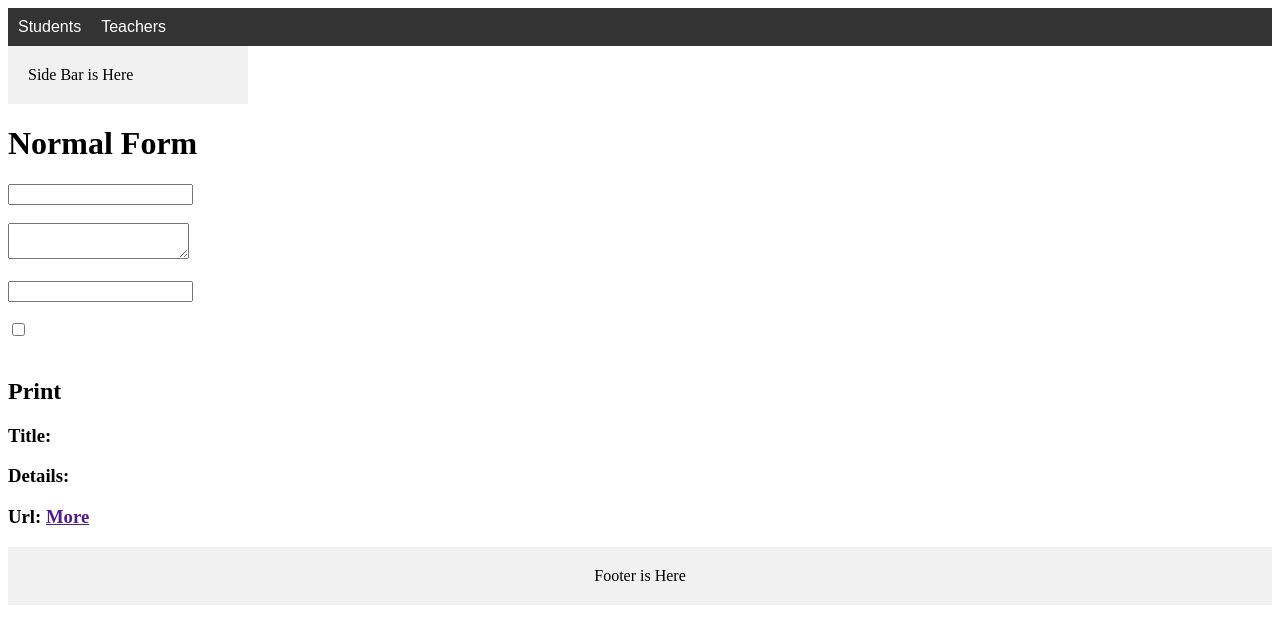
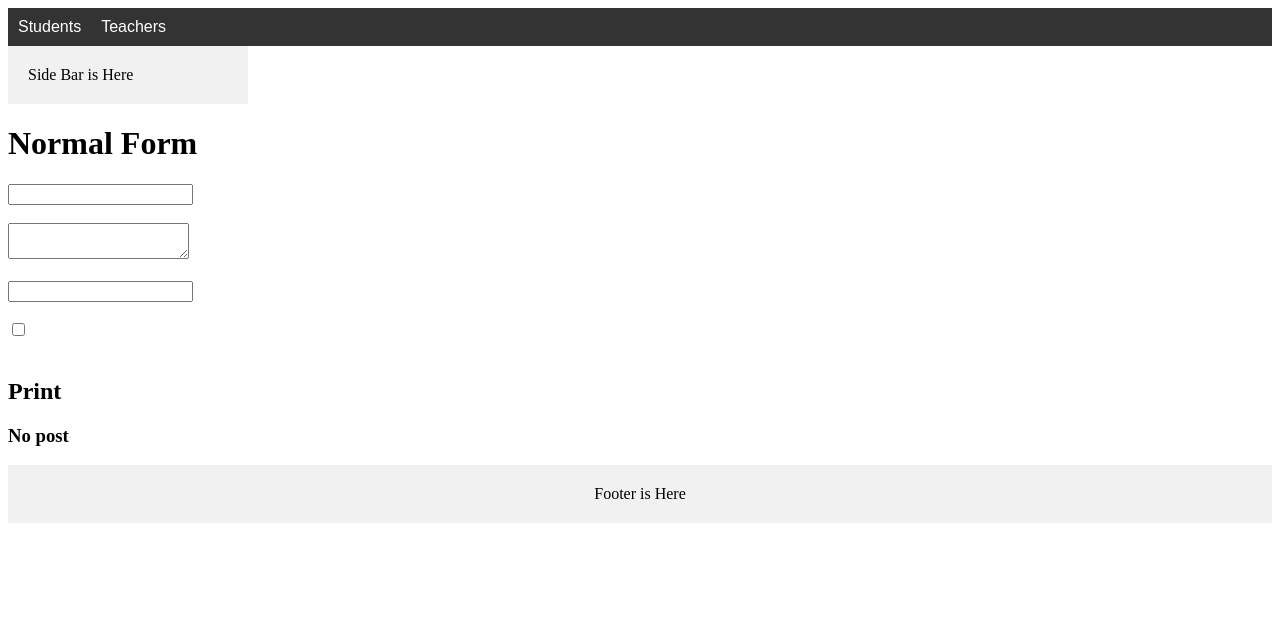
Before and after one commit to alaminsahed/angular-course, an Angular app: page /normalForm in a window 1280 px wide. Shown: the top 644 px of the page. Built offline with nearby package versions, Linux system fonts and the light colour scheme.

Commit message:
ng-template

```diff
--- a/src/app/form-normal/form-normal.component.html
+++ b/src/app/form-normal/form-normal.component.html
@@ -13,10 +13,14 @@
 
 <h2>Print</h2>
 
-<div>
+<div *ngIf="postTitle !== ''; else noPost">
   <h3 [ngStyle]="{ backgroundColor: postBg ? 'red' : '' }">
     Title: {{ postTitle }}
   </h3>
   <h3>Details: {{ postDetails }}</h3>
   <h3>Url: <a [href]="postUrl" alt="postUrl" target="_blank">More</a></h3>
 </div>
+
+<ng-template #noPost>
+  <h3>No post</h3>
+</ng-template>
```
